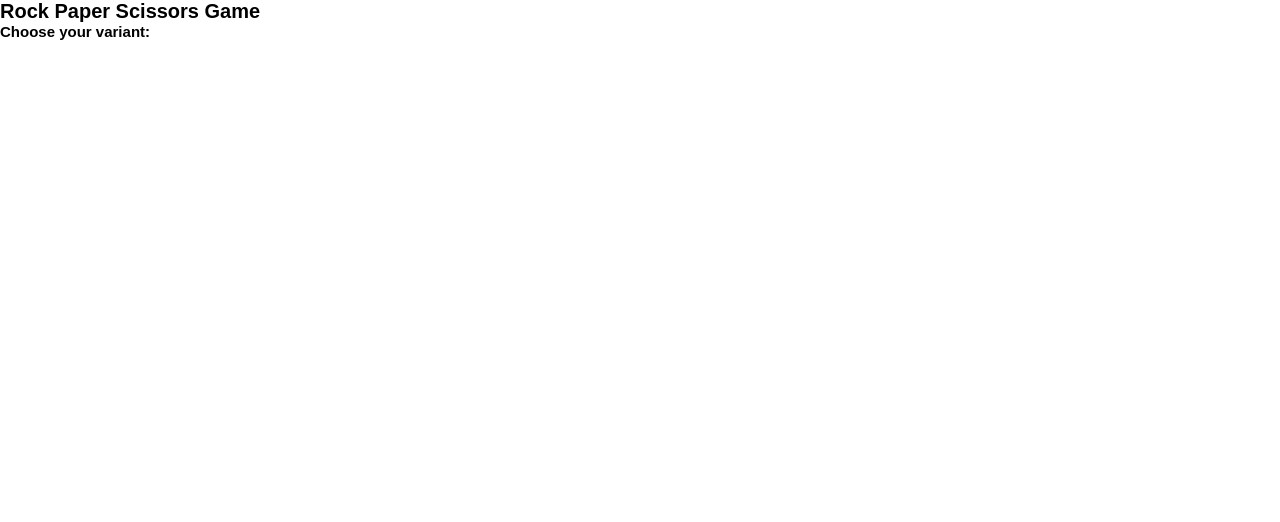
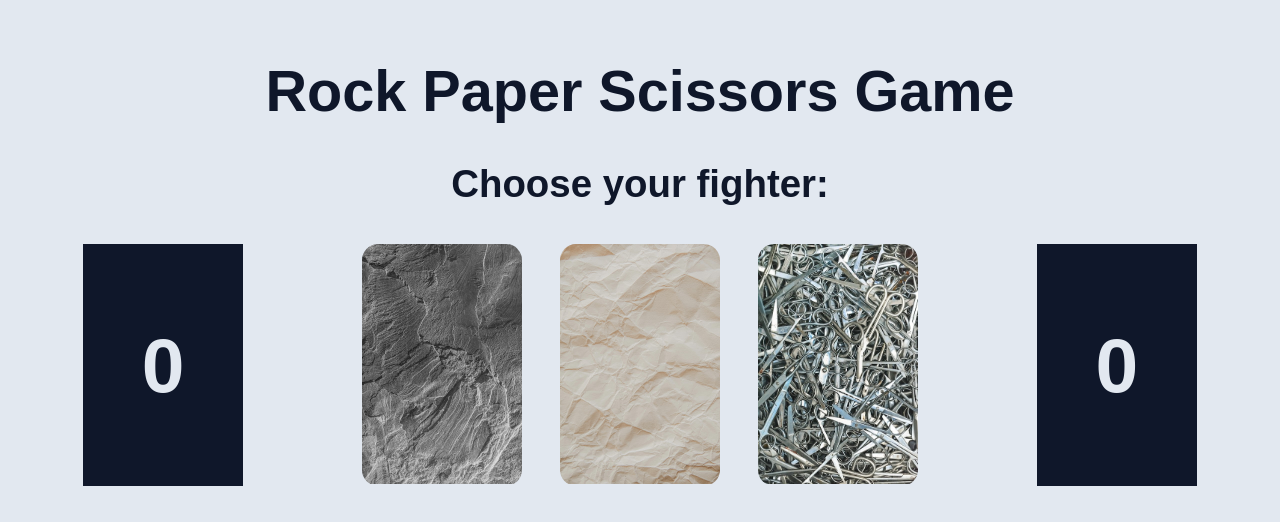
Before and after one commit to rsliapwebd/theodinproject, a plain HTML site: page rock-paper-scissors/index.html in a window 1280 px wide. Drawn offline with Linux system fonts and the light colour scheme.

Commit message:
Add variants section

```diff
--- a/rock-paper-scissors/index.html
+++ b/rock-paper-scissors/index.html
@@ -9,14 +9,23 @@
   </head>
   <body>
     <h1 class="main-title">Rock Paper Scissors Game</h1>
-    <h2 class="secondry-title">Choose your variant:</h2>
-    <div class="icon-container">
-      <div class="icon"></div>
-      <div class="icon"></div>
-      <div class="icon"></div>
+    <h2 class="secondary-title">Choose your fighter:</h2>
+    <div class="container">
+      <div class="score"><span class="player-score">0</span></div>
+      <div class="variant">
+        <img class="img-variant" src="img/rock.jpg" alt="Rock" />
+      </div>
+      <div class="variant">
+        <img class="img-variant" src="img/paper.jpg" alt="Paper" />
+      </div>
+      <div class="variant">
+        <img class="img-variant" src="img/scissors.jpg" alt="Scissors" />
+      </div>
+      <div class="score"><span class="computer-score">0</span></div>
     </div>
     <div class="result-box">
       <div class="result-score"></div>
+      <p class="choises-text"></p>
       <p class="result-text"></p>
     </div>
     <script src="script.js"></script>
--- a/rock-paper-scissors/style.css
+++ b/rock-paper-scissors/style.css
@@ -7,4 +7,55 @@
 body {
   font-size: 62.5%;
   font-family: sans-serif;
+  background-color: #e2e8f0;
+  color: #0f172a;
+  display: flex;
+  flex-direction: column;
+  justify-content: center;
+  align-items: center;
+  gap: 2.4rem;
+  padding: 3.6rem;
 }
+
+.main-title {
+  font-size: 3.6rem;
+}
+
+.secondary-title {
+  font-size: 2.4rem;
+}
+
+.container {
+  display: flex;
+  justify-content: center;
+  align-items: center;
+  gap: 2.4rem;
+}
+
+.score {
+  width: 10rem;
+  background-color: #0f172a;
+  color: #e2e8f0;
+  align-self: stretch;
+  margin: 0 5rem;
+  font-size: 4.8rem;
+  font-weight: bold;
+  display: flex;
+  justify-content: center;
+  align-items: center;
+}
+
+.variant {
+  border-radius: 1rem;
+  overflow: hidden;
+  transition: all 0.5s;
+}
+
+.variant:hover {
+  transform: translateY(-0.5rem);
+  cursor: pointer;
+}
+
+.img-variant {
+  width: 10rem;
+}
```
Also changed, not shown: rock-paper-scissors/img/paper.jpg (added), rock-paper-scissors/img/rock.jpg (added), rock-paper-scissors/img/scissors.jpg (added).
